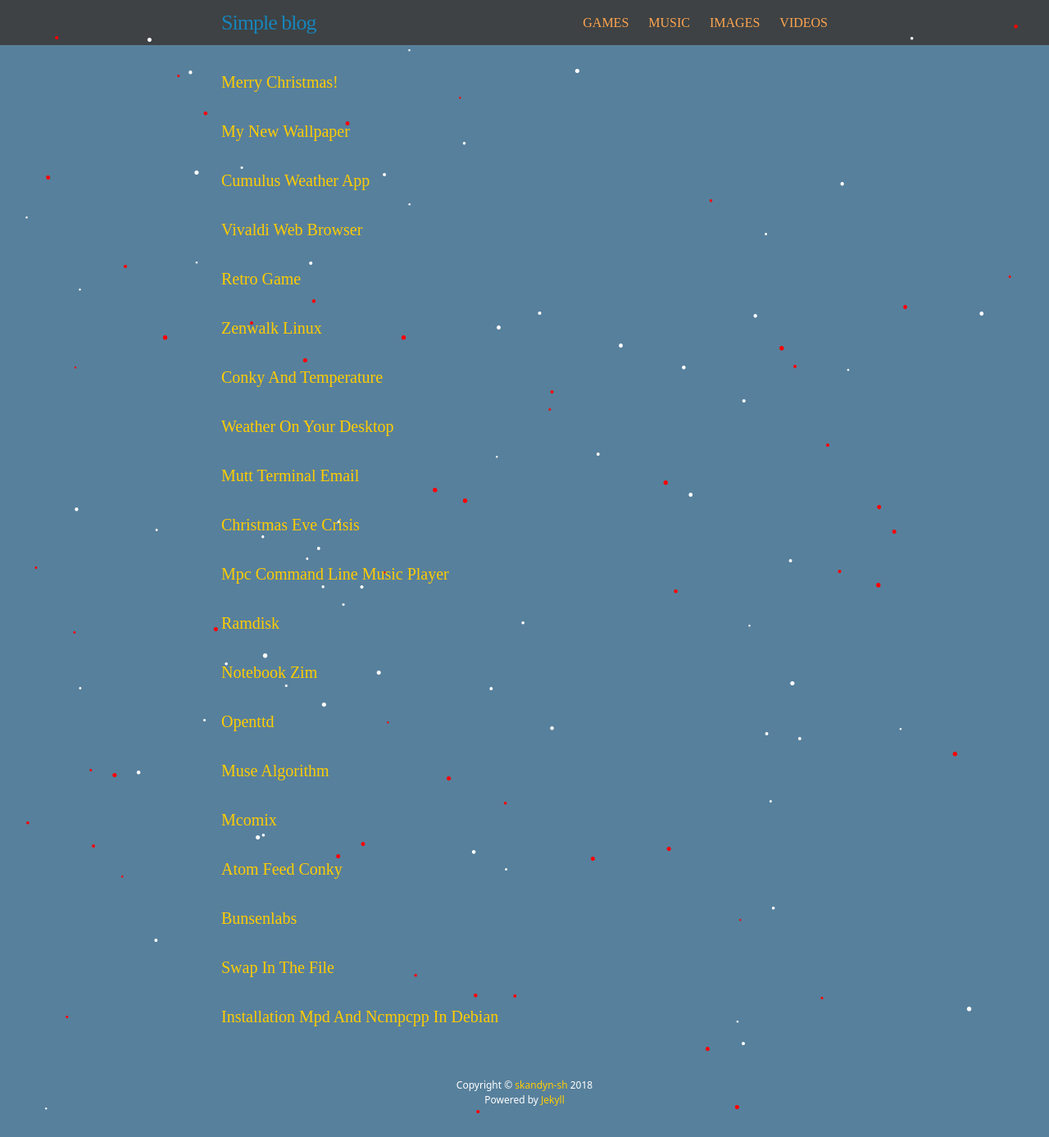
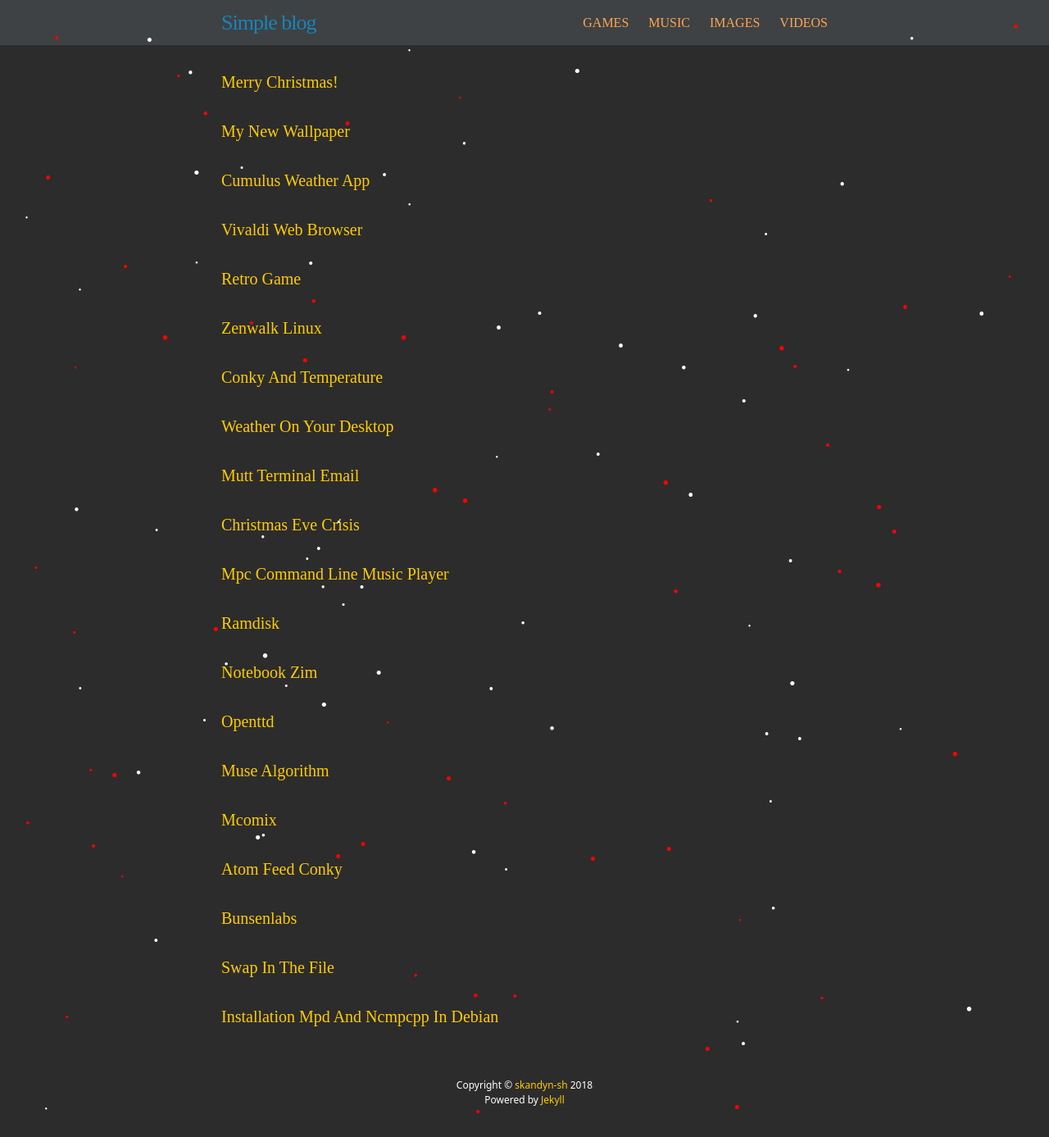
Before and after one commit to skandyn-sh/skandyn-sh.github.io, a Jekyll site: the page built from index.html, in a window 1280 px wide. Shown: the whole page at 82% size. Built offline with Jekyll 4.4.1, drawn with Linux system fonts in a browser that asks for light colours; nearby versions of some CDN libraries; library files that are not in the unit come from our copies; comment, search, counter and statistics services are not loaded.

Commit message:
Update main.scss

```diff
--- a/css/main.scss
+++ b/css/main.scss
@@ -17,7 +17,7 @@
 $text-color2:      #ffa54f;
 $text-color3:      #00ff00;
 $text-color4:      #00ffff;
-$background-color: #57809c;
+$background-color: #2c2c2c;
 $brand-color:      #ffcc00;
 
 $grey-color:       #66c0ec;
```
